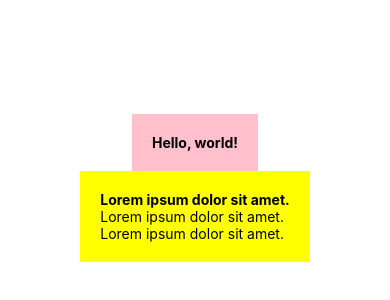
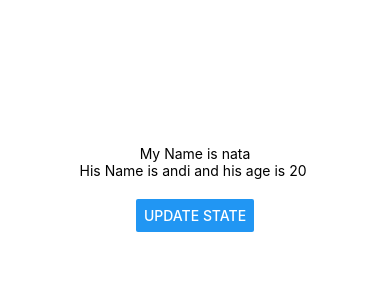
Before and after one commit to haidi20/belajar-react-native, a React Native app: screen / in a window 390 px wide. Shown: the part 234-534 px from the top of the page. Built offline with nearby package versions, Linux system fonts and the light colour scheme.

Commit message:
selesai tutorial 4

```diff
--- a/App.js
+++ b/App.js
@@ -1,19 +1,21 @@
-import React from 'react';
-import { StyleSheet, Text, View } from 'react-native';
-import FindMe from './components/FindMe';
+import React, {useState} from 'react';
+import { StyleSheet, Text, View, Button } from 'react-native';
 
 export default function App() {
+  const [name, setName] = useState('nata');
+  const [person, setPerson] = useState({name: 'andi', age: 20})
+
+  const clickHandler = () => {
+    setName('haidi');
+    setPerson({name: 'risky', age: '23'})
+  }
+
   return (
     <View style={styles.container}>
-      <View style={styles.header}>
-        <Text style={styles.boldText} >
-          Hello, world!
-        </Text>
-      </View>
-      <View style={styles.body}>
-        <Text style={styles.boldText}>Lorem ipsum dolor sit amet.</Text>
-        <Text>Lorem ipsum dolor sit amet.</Text>
-        <Text>Lorem ipsum dolor sit amet.</Text>
+      <Text>My Name is {name}</Text>
+      <Text>His Name is {person.name} and his age is {person.age} </Text>
+      <View style={styles.buttonContainer}>
+        <Button title="update state" onPress={clickHandler} />
       </View>
     </View>
   );
@@ -26,16 +28,7 @@
     alignItems: 'center',
     justifyContent: 'center',
   },
-  header: {
-    backgroundColor: 'pink',
-    padding: 20,
-  },
-  boldText: {
-    fontWeight: 'bold',
-  },
-  body: {
-    backgroundColor: 'yellow',
-    padding: 20,
-    fontWeight: 'bold'
+  buttonContainer: {
+    marginTop: 20
   }
 });
```
